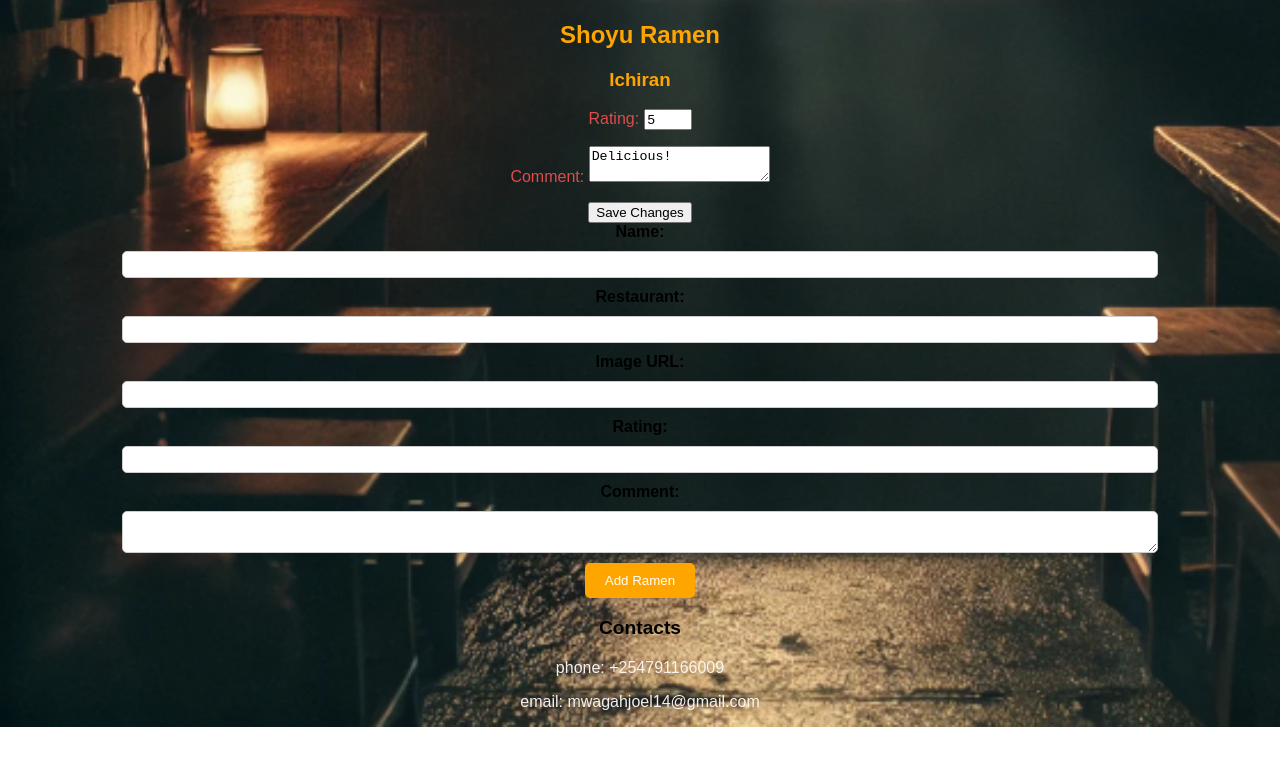
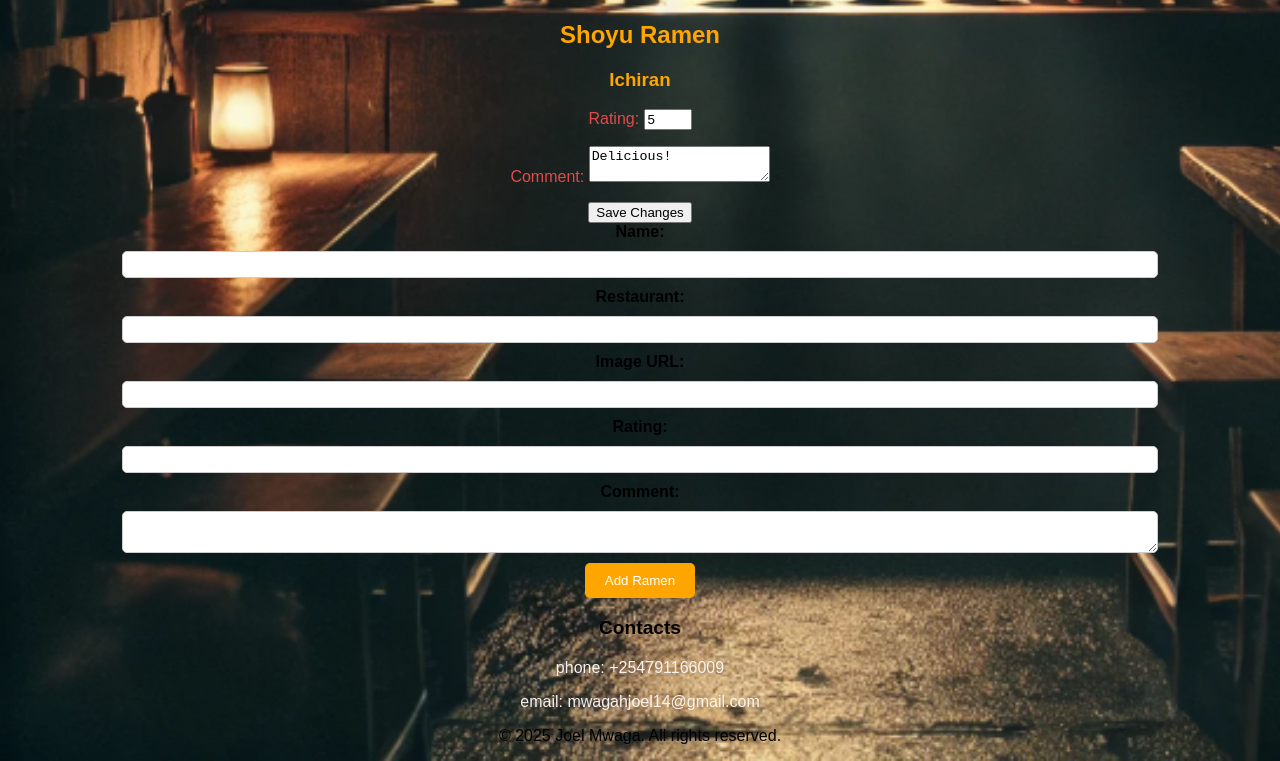
Before and after one commit to Joel-Mwaga/Ramen-Rating-App, a plain HTML site: page index.html in a window 1280 px wide. Shown: the part 773-1534 px from the top of the page. Before the commit the page ends 1500 px from the top, so only its background shows below. Drawn offline with Linux system fonts and the light colour scheme.

Commit message:
added a copyright to all files

```diff
--- a/index.html
+++ b/index.html
@@ -59,6 +59,12 @@
             </div>
         </section>
 
+        <section>
+            <div id="copyright">
+                <p>© 2025 Joel Mwaga. All rights reserved.</p>
+            </div>
+        </section>
+
     <script src="index.js"></script>
 </body>
 </html>
--- a/style.css
+++ b/style.css
@@ -154,3 +154,6 @@ body {
     text-align: center;
     font-size: larger;
 }
+#copyright p{
+    color: black;
+}
--- a/style2.css
+++ b/style2.css
@@ -8,3 +8,7 @@ h1{
     text-align: center;
     color: antiquewhite;
 }
+#copyright p{
+    color: rgb(248, 246, 246);
+    text-align: center;
+}
```
Also changed, not shown: about.html (+4 -0 lines), 1 other file.
